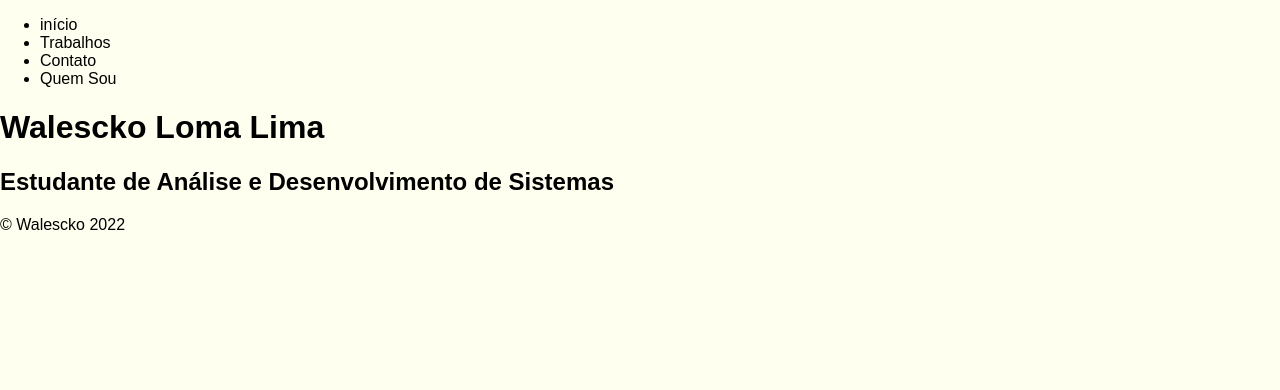
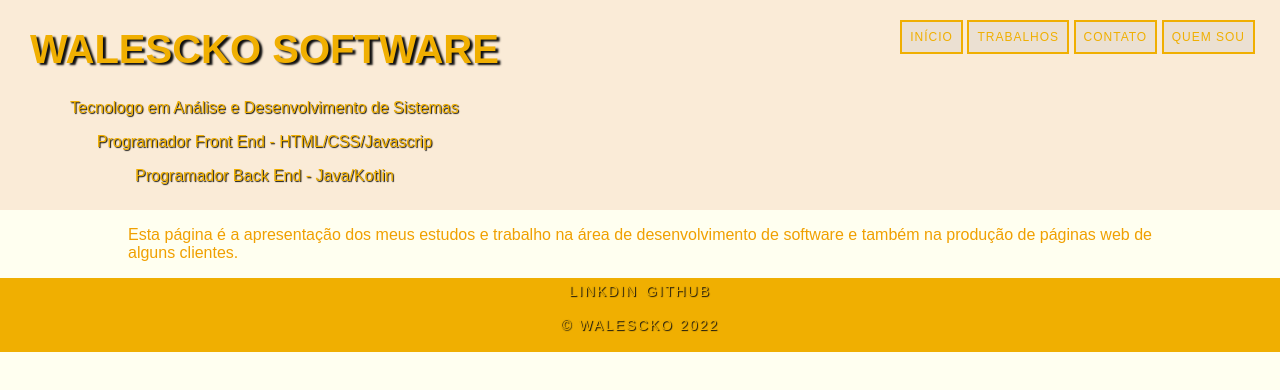
Before and after one commit to walescko/walescko, a plain HTML site: page index.html in a window 1280 px wide. Drawn offline with Linux system fonts and the light colour scheme.

Commit message:
html - developer

```diff
--- a/index.html
+++ b/index.html
@@ -6,26 +6,42 @@
     <meta name="description" content="apresentation">
     <meta name="keywords" content="apresentation, jobs, contact">
     <link href="css/styles.css" rel="stylesheet">
+    <link href="css/styles_main.css" rel="stylesheet">
+    <link href="css/styles_footer.css" rel="stylesheet">
+
     <title>Walescko</title>
 </head>
     <body>
-        <header>
-            <nav>
-                <ul>
-                    <li><a href="index.html"></a>início</li>
-                    <li><a href=""></a>Trabalhos</li>
-                    <li><a href=""></a>Contato</li>
-                    <li><a href="curriculo.html"></a>Quem Sou</li>
-                </ul>
-            </nav>
-            <h1>Walescko Loma Lima</h1>
-            <h2>Estudante de Análise e Desenvolvimento de Sistemas</h2>
+        <header class="header-header">
+
+               <nav class="nav-header">
+                    <ul>
+                        <li><a href="index.html">Início</a></li>
+                        <li><a href="#">Trabalhos</a></li>
+                        <li><a href="#">Contato</a></li>
+                        <li><a href="curriculo.html">Quem Sou</a></li>
+                    </ul>
+                </nav>
+
+            <div>
+                <h1>Walescko Software</h1>
+
+                <p>Tecnologo em Análise e Desenvolvimento de Sistemas</p>
+                <p>Programador Front End - HTML/CSS/Javascrip</p>
+                <p>Programador Back End - Java/Kotlin</p>
+            </div>
+
         </header>
         <main>
-
+            <p>Esta página é a apresentação dos meus estudos e trabalho na área de desenvolvimento de software e
+             também na produção de páginas web de alguns clientes.</p>
         </main>
-        <footer>
-            <p>&copy; Walescko 2022</p>
+        <footer class="nav-footer">
+            <nav>
+                    <li><a href="https://www.linkedin.com/in/walescko/" target="_blank">Linkdin</a></li>
+                    <li><a href="https://github.com/walescko" target="_blank">Github</a></li>
+            </nav>
+            <p><a href="index.html">&copy; Walescko 2022</a></p>
         </footer>
     </body>
 </html>
```
Also changed, not shown: curriculo.html (+10 -0 lines).
